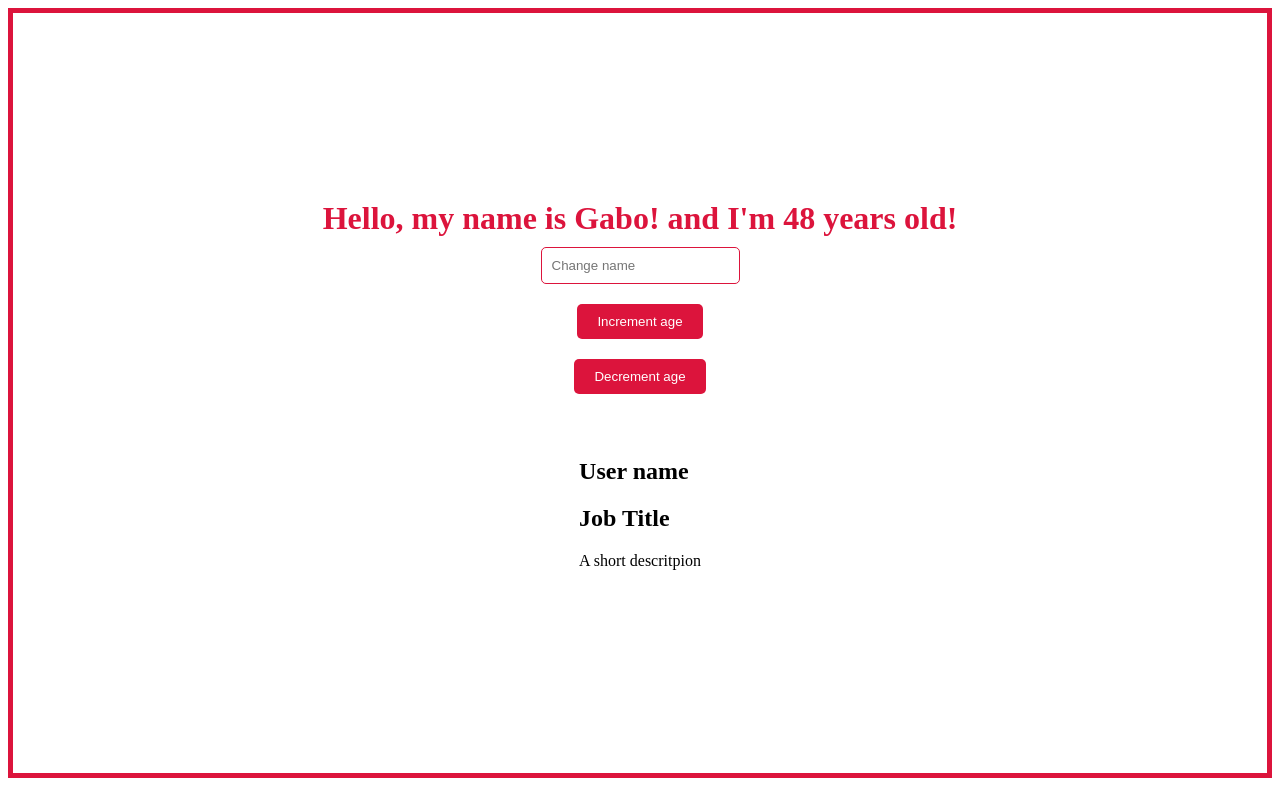
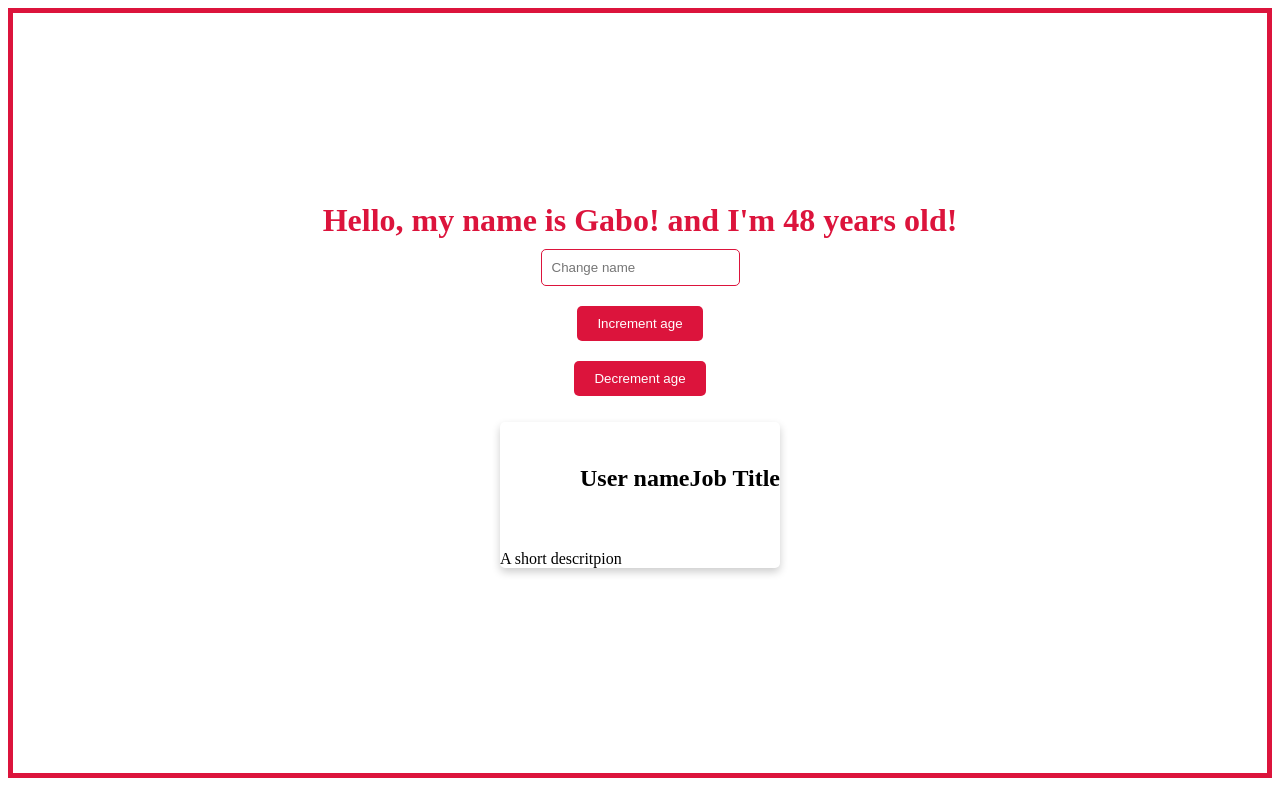
Before and after one commit to gabrieldominguezduran/svelte_demo, a SvelteKit app: page / in a window 1280 px wide. Built offline with nearby package versions, Linux system fonts and the light colour scheme.

Commit message:
Add styles WIP

```diff
--- a/src/components/ContactCard.svelte
+++ b/src/components/ContactCard.svelte
@@ -1,4 +1,4 @@
-<div>
+<div class="card">
   <header>
     <figure>
       <img src="" alt="" />
@@ -10,3 +10,24 @@
     <p>A short descritpion</p>
   </div>
 </div>
+
+<style>
+  .card {
+    box-shadow: 0 4px 8px 0 rgba(0, 0, 0, 0.2);
+    transition: 0.3s;
+    max-width: 30rem;
+    border-radius: 5px;
+    margin: 1rem 0;
+  }
+
+  .card:hover {
+    box-shadow: 0 8px 16px 0 rgba(0, 0, 0, 0.2);
+  }
+
+  header {
+    display: flex;
+    justify-content: space-between;
+    align-items: center;
+    height: 7rem;
+  }
+</style>
```
